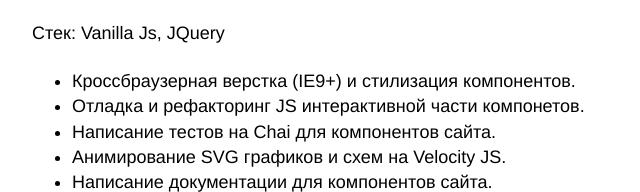
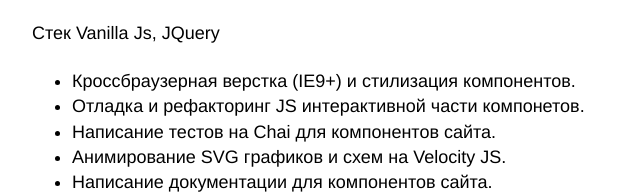
Before and after one commit to InfinityBuddha/korolev, a plain HTML site: page index.html in a window 1280 px wide. Shown: the part 846-1038 px from the top of the page, 136-776 px from the left. Drawn offline with Linux system fonts and the light colour scheme; a web font is replaced by a local one.

Commit message:
Update index.html

```diff
--- a/index.html
+++ b/index.html
@@ -49,7 +49,7 @@
 			<p>Сентябрь 2017 - настоящее время: White Sky Digital</p>
 			<p></p>
 			<h3>Что делал в Зебре: разработка интерактивных отчетов</h3>
-			<p>Стек: Vanilla Js, JQuery</p>
+			<p>Стек Vanilla Js, JQuery</p>
 			<ul>
 				<li>Кроссбраузерная верстка (IE9+) и стилизация компонентов.</li>
 				<li>Отладка и рефакторинг JS интерактивной части компонетов.</li>
```
